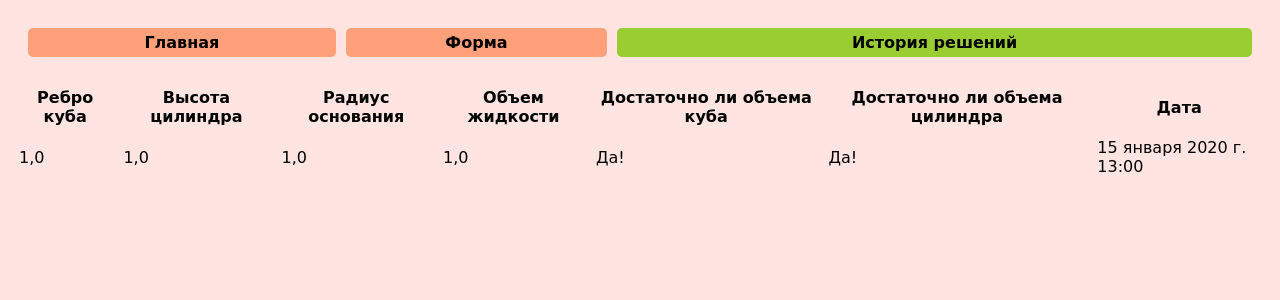
After one commit to yulachi/cats-fun-site, a Django app: page /algo/history/ in a window 1280 px wide. The commit adds this page. Shown: the top 300 px of the page. Run offline with Django 4.2, Linux system fonts and the light colour scheme; tables that the repository leaves empty hold one stand-in row (values such as "Sample post").

Commit message:
added history page

```diff
--- /dev/null
+++ b/algo/templates/algo/history.html
@@ -0,0 +1,33 @@
+{% extends "algo/menu.html" %} {% load static %} {% block content %}
+
+
+<center>
+    <table class="table table-bordered">
+        <thead>
+            <tr>
+                <th scope="col">Ребро куба</th>
+                <th scope="col">Высота цилиндра</th>
+                <th scope="col">Радиус основания</th>
+                <th scope="col">Объем жидкости</th>
+                <th scope="col">Достаточно ли объема куба</th>
+                <th scope="col">Достаточно ли объема цилиндра</th>
+                <th scope="col">Дата</th>
+            </tr>
+        </thead>
+        <tbody style="border-top: 0px;">
+            {% for result in results %}
+            <tr>
+                <td>{{ result.task.a }}</td>
+                <td>{{ result.task.h }}</td>
+                <td>{{ result.task.r }}</td>
+                <td>{{ result.task.m }}</td>
+                <td>{% if result.fit_in_cube %}Да!{% else %}Нет :({% endif %}</td>
+                <td>{% if result.fit_in_cylinder %}Да!{% else %}Нет :({% endif %}</td>
+                <td>{{ result.task.timestamp }}</td>
+            </tr>
+            {% endfor %}
+        </tbody>
+    </table>
+</center>
+
+{% endblock content %}
--- a/algo/templates/algo/menu.html
+++ b/algo/templates/algo/menu.html
@@ -2,6 +2,7 @@
 {% load static %}
 {% url 'algo:index' as index %}
 {% url 'algo:task' as task %}
+{% url 'algo:history' as history %}
 
 <head>
     <meta charset="UTF-8" />
@@ -20,6 +21,9 @@
                     <td class="{% if request.path == task %}active{% else %}inactive{% endif %}">
                         <a href="{{ task }}"> Форма </a>
                     </td>
+                    <td class="{% if request.path == history %}active{% else %}inactive{% endif %}">
+                        <a href="{{ history }}"> История решений </a>
+                    </td>
                 </tr>
             </table>
         </div>
--- a/algo/urls.py
+++ b/algo/urls.py
@@ -10,6 +10,6 @@ urlpatterns = [
     path("task/", views.task, name="task"),
     # ex: /algo/task_result/5/
     path("task_result/<int:pk>/", views.ResultView.as_view(), name="task_result"),
-    # # ex: /algo/history/
-    # path("history/", views.history, name="history"),
+    # ex: /algo/history/
+    path("history/", views.ResultListView.as_view(), name="history"),
 ]
--- a/algo/views.py
+++ b/algo/views.py
@@ -37,6 +37,12 @@ class ResultView(generic.DetailView):
     template_name = "algo/task_result.html"
 
 
+class ResultListView(generic.ListView):
+    model = TaskResult
+    template_name = "algo/history.html"
+    context_object_name = "results"
+
+
 def history(request: HttpRequest):
     # objects_list
     objects_values = AlgoTask.objects.values()
```
